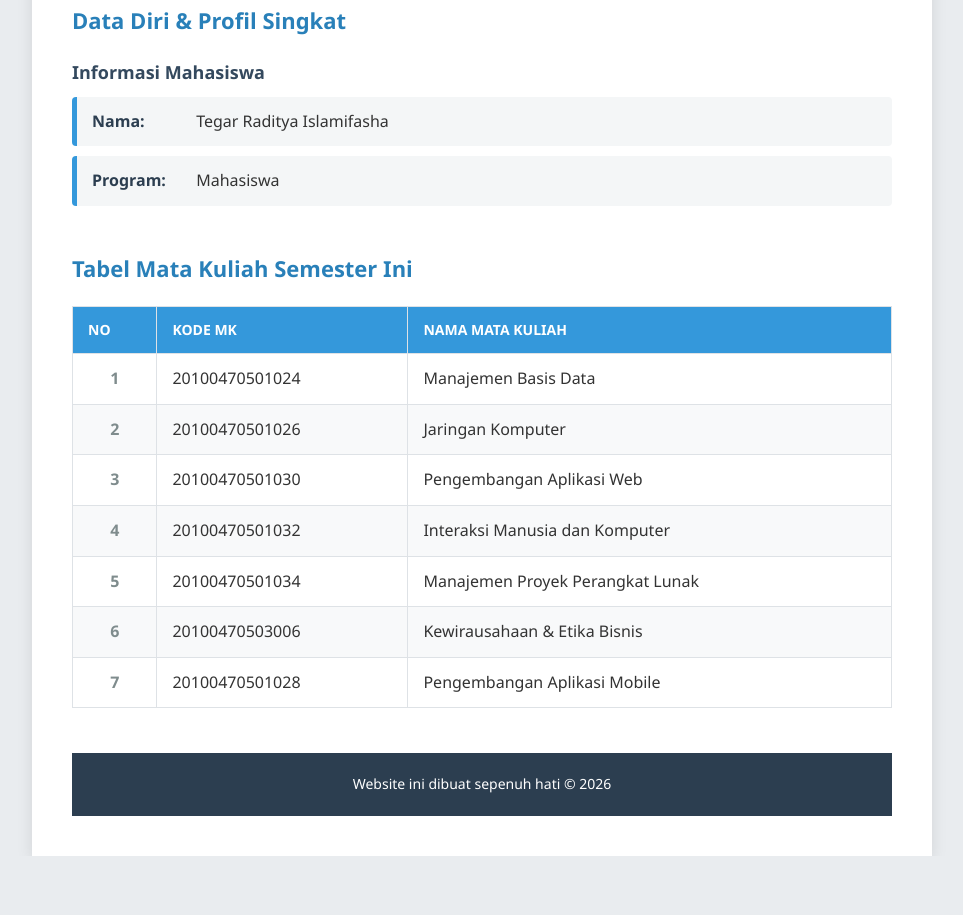
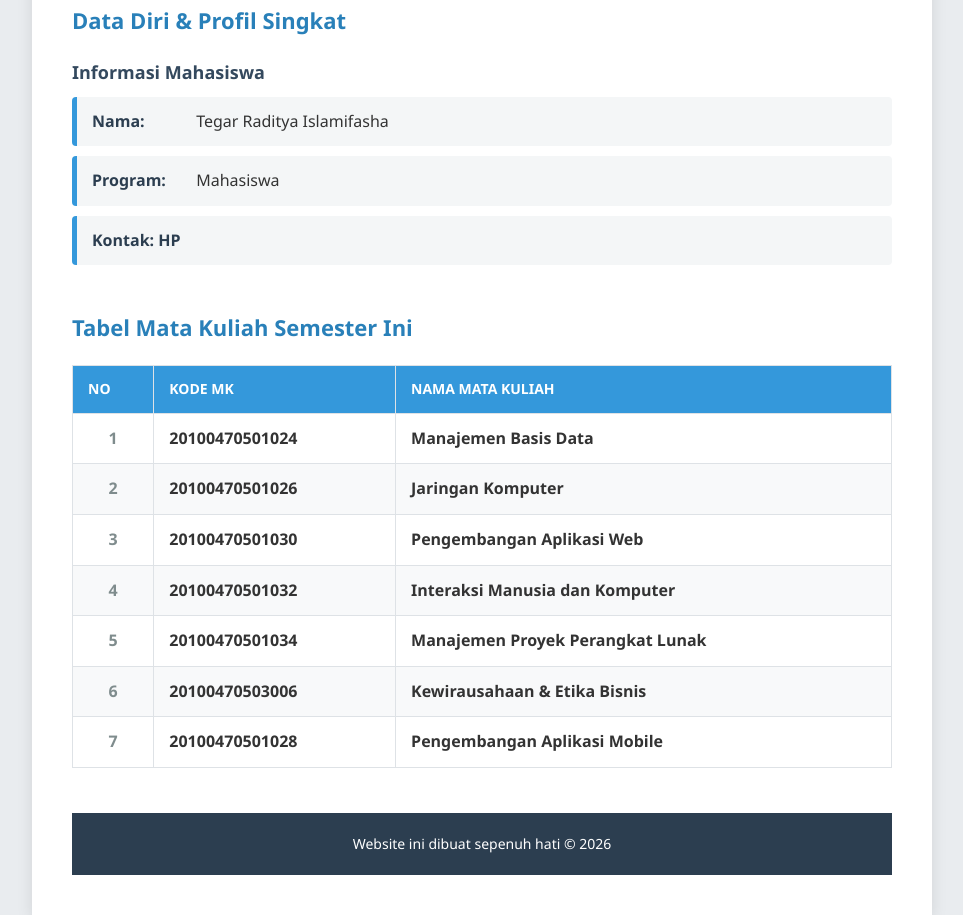
Before and after one commit to Tegarradty/webpaw-tgr, a website: page drive.html in a window 1280 px wide. Shown: the part 694-1609 px from the top of the page, without its empty margins (158-1121 px from the left). Before the commit the page ends 1550 px from the top, so only its background shows below. Drawn offline with Linux system fonts and the light colour scheme.

Commit message:
update: sekadar tes untuk update kode

```diff
--- a/drive.html
+++ b/drive.html
@@ -61,6 +61,7 @@
                 <ul>
                     <li><strong>Nama:</strong> Tegar Raditya Islamifasha</li>
                     <li><strong>Program:</strong> Mahasiswa</li>
+                    <li><strong>Kontak: HP</li>
 
                 </ul>
             </section>
```
